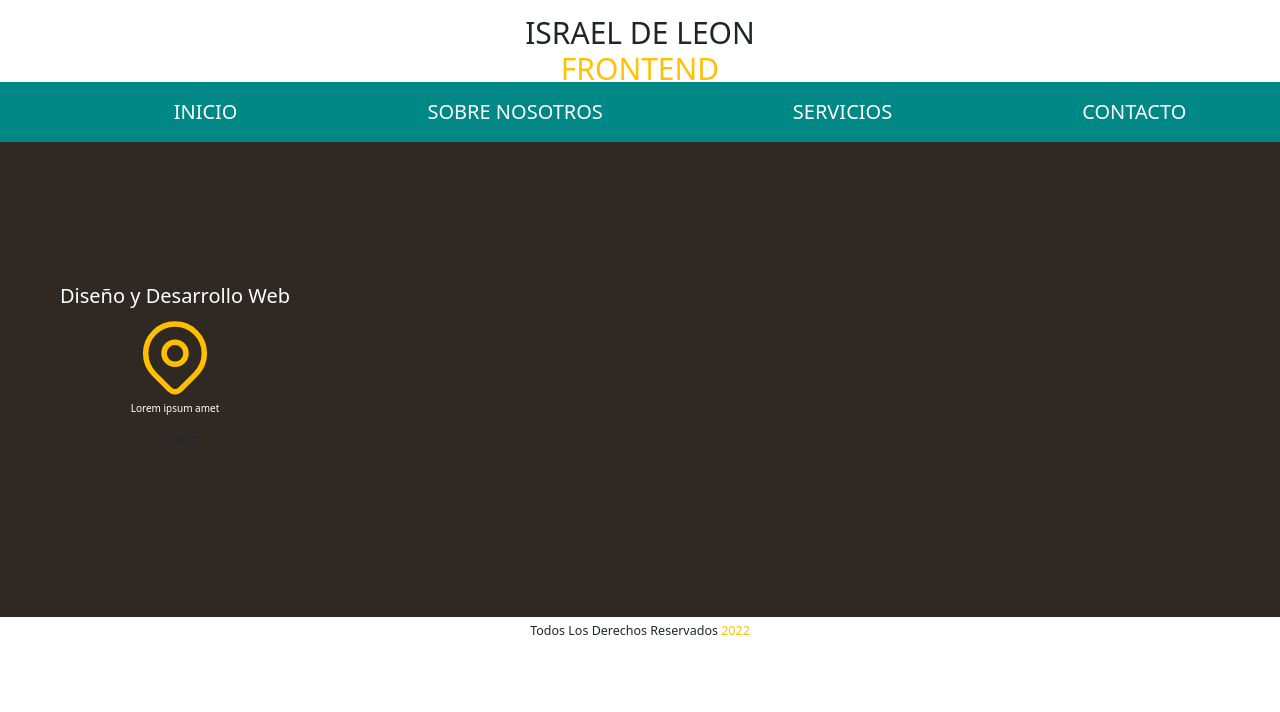
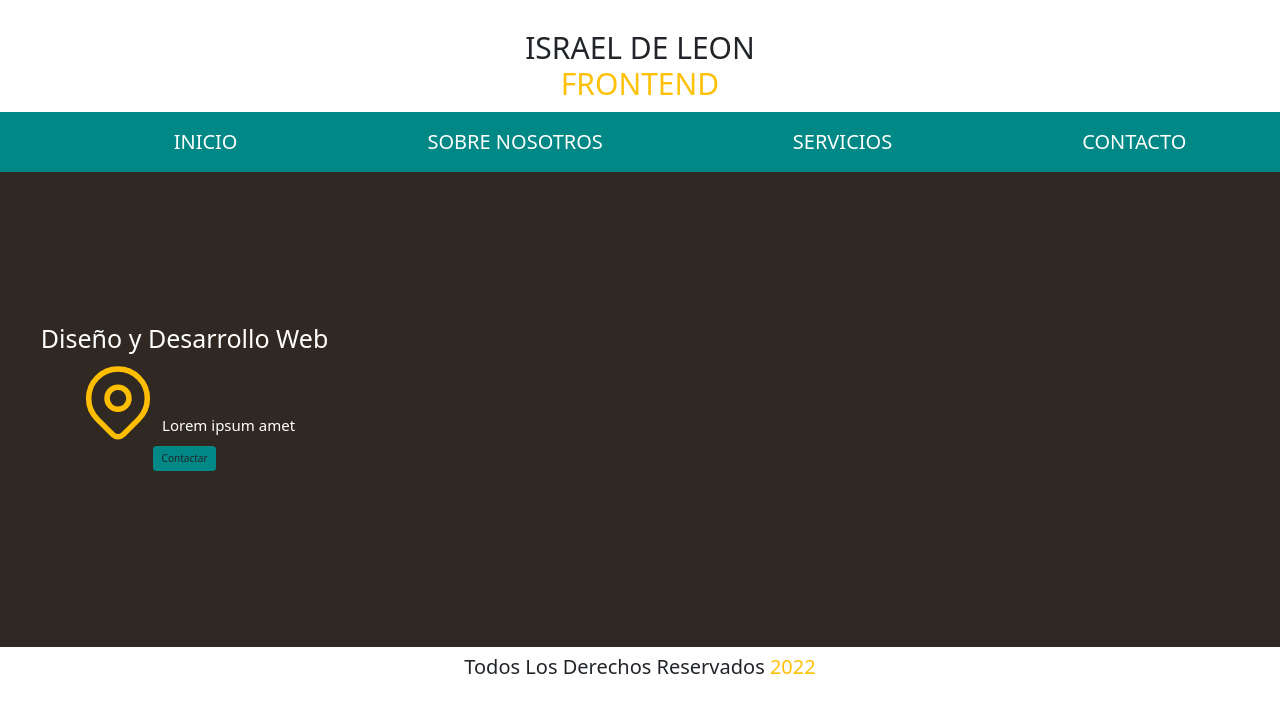
Before and after one commit to Alterlapsus/ProyectUniversity3, a plain HTML site: page index.html in a window 1280 px wide. Drawn offline with nearby package versions, Linux system fonts and the light colour scheme.

Commit message:
se posiciona correctamente los elemento de inicio

```diff
--- a/index.html
+++ b/index.html
@@ -20,14 +20,14 @@
 
     <div class="">
 
-        <header class="header text-center p-4">
+        <header class="header text-center p-5">
             <h1 style="font-size: 3rem;">Israel De Leon <span class="d-flex justify-content-center">Frontend</span></h1>
         </header>
 
         <!-- navegacion -->
         <nav class="navbar navbar-expand-lg navbar-light bg-light">
 
-            <div class="d-flex justify-content-lg-evenly container-fluid p-3 position-fixed"  style="background-color: #008886;">
+            <div class="d-flex justify-content-lg-evenly container-fluid p-3 position-absolute"  style="background-color: #008886;">
 
                 <div class="navbar-nav mx-auto text-center">
                   <a class="nav-link" href="index.html">Inicio</a>
@@ -42,17 +42,17 @@
           <!-- hero -->
           <div class="hero d-flex justify-content-center text-white" style="background-color: #302923;">
             <div class="contenido-hero d-flex flex-column align-items-center justify-content-center mx-auto">
-                <h2>Diseño y Desarrollo Web</h2>
-                <div class="ubicacion">
+                <h2 class="fs-1">Diseño y Desarrollo Web</h2>
+                <div class="ubicacion d-flex align-items-end">
                     <svg
                     xmlns="http://www.w3.org/2000/svg" class="icon icon-tabler icon-tabler-map-pin" width="88" height="88"   viewBox="0 0 24 24" stroke-width="1.5" stroke="#ffbf00" fill="none" stroke-linecap="round" stroke-linejoin="round">
                         <path stroke="none" d="M0 0h24v24H0z" fill="none"/>
                         <circle cx="12" cy="11" r="3" />
                         <path d="M17.657 16.657l-4.243 4.243a2 2 0 0 1 -2.827 0l-4.244 -4.243a8 8 0 1 1 11.314 0z" />
             </svg>
-            <p>Lorem ipsum amet</p>
+            <p class="fs-4">Lorem ipsum amet</p>
                  </div>
-                 <a class="btn" href="#">Contactar</a>
+                 <a class="btn " style="background-color: #008886;" href="#">Contactar</a>
               </div>
 
                 <model-viewer src="/img/dog.glb" camera-controls camera-orbit="50deg 90deg 15m" center auto-rotate disable-zoom>
@@ -62,7 +62,7 @@
     </div>
 
 
-    <footer class="footer text-center mt-2 fs-5">
+    <footer class="footer text-center mt-2" style="font-size: 2rem;">
         <p>Todos Los Derechos Reservados <span class="" style="color: #FFC107" >2022</span></p>
     </footer>
 
```
